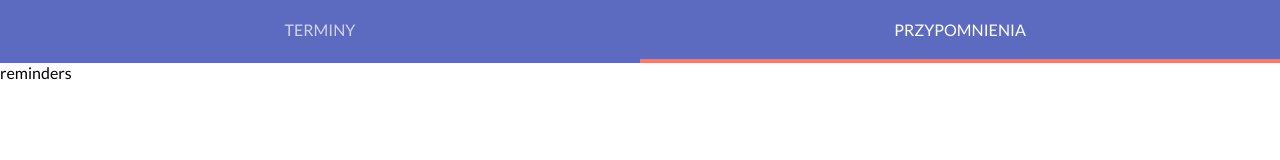
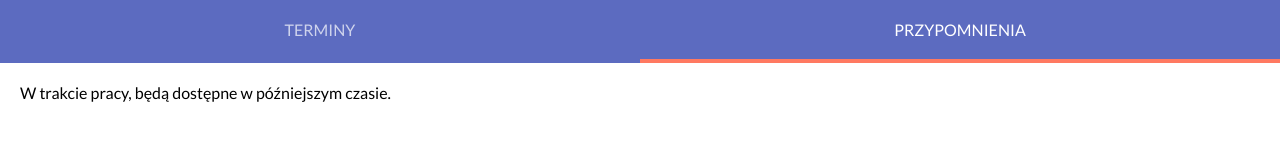
Before and after one commit to trefnis/shopping-sunday, a website with bundled scripts: page client/index.html in a window 1280 px wide. Both pictures are taken after a click on the item "PRZYPOMNIENIA". Built offline with nearby package versions, Linux system fonts and the light colour scheme.

Commit message:
Show 'to be implemented' info for reminders.

```diff
--- a/client/js/components/Reminders.js
+++ b/client/js/components/Reminders.js
@@ -1,5 +1,9 @@
 const Reminders = {
-  template: `<div>reminders</div>`,
+  template: `
+    <div class="reminders-placeholder">
+      W trakcie pracy, będą dostępne w późniejszym czasie.
+    </div>
+  `,
 };
 
 export default Reminders;
--- a/client/styles.css
+++ b/client/styles.css
@@ -107,3 +107,8 @@ body {
 .date-entry__additional-info {
   color: var(--theme-color);
 }
+
+
+.reminders-placeholder {
+  margin: 20px;
+}
```
